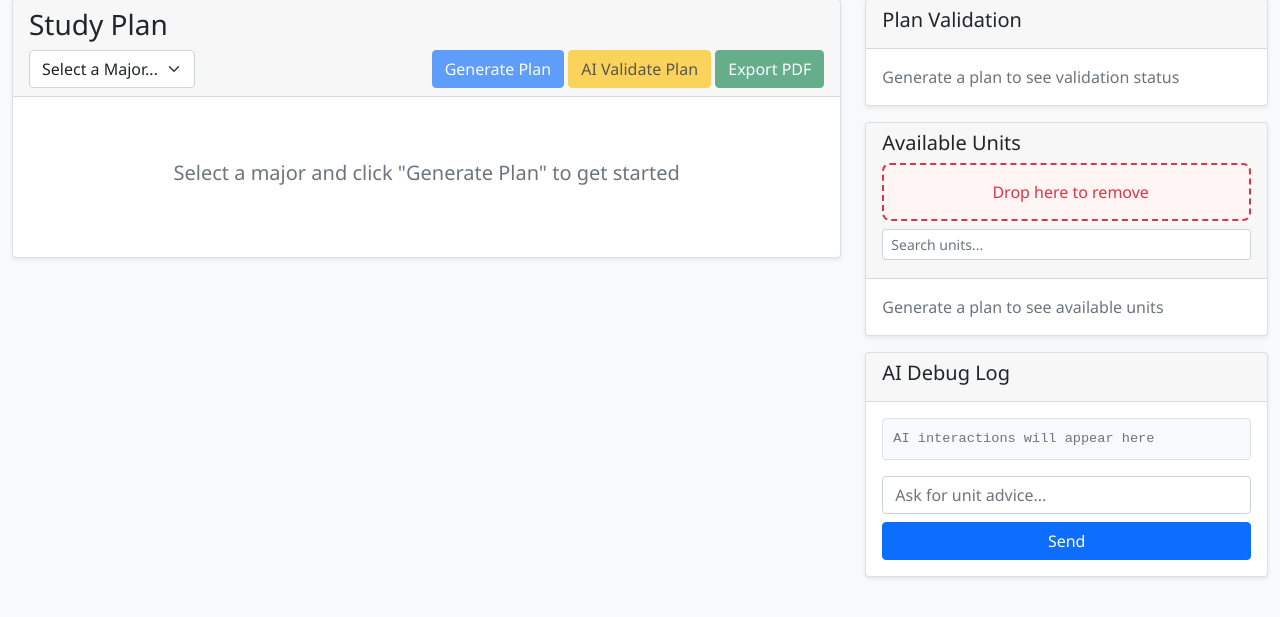
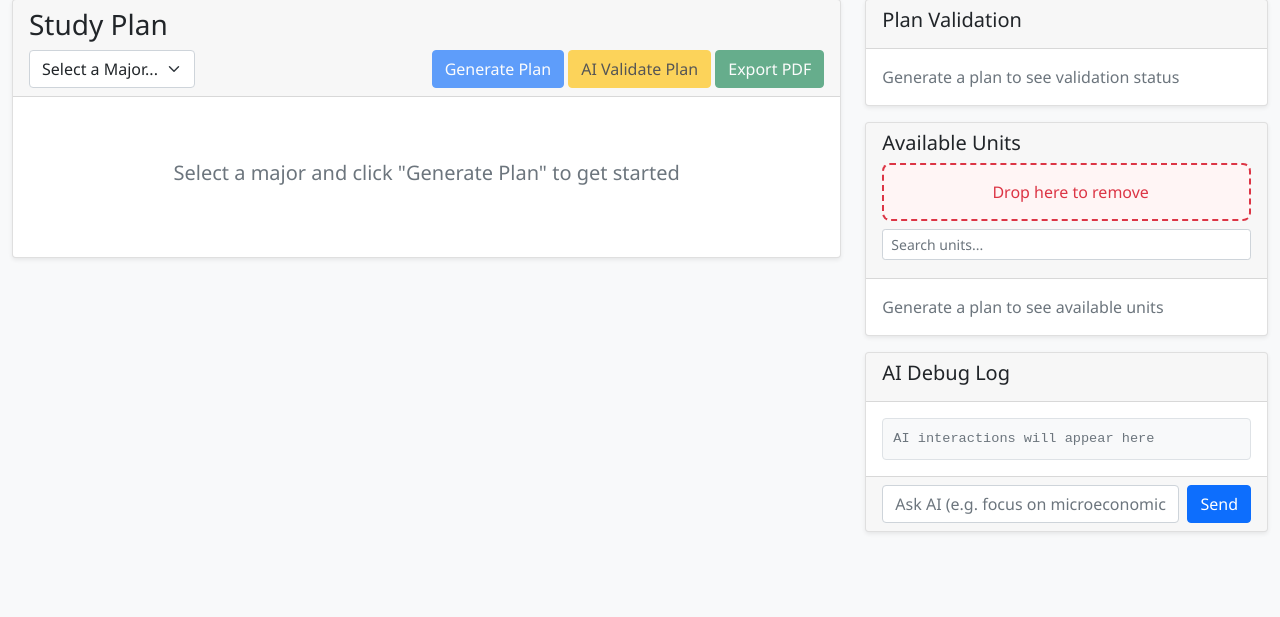
Before and after one commit to meiliyuri/AI-Study-Planner-Group8, a Flask app: page / in a window 1280 px wide. Shown: the part 81-698 px from the top of the page. Run offline with Flask 3, Linux system fonts and the light colour scheme; data that the repository does not hold is empty; some libraries are stand-ins or nearby versions.

Commit message:
add chat

```diff
--- a/app/templates/index.html
+++ b/app/templates/index.html
@@ -15,6 +15,9 @@
                         <button id="generate-plan" class="btn btn-primary" disabled>Generate Plan</button>
                         <button id="ai-validate-plan" class="btn btn-warning" disabled title="Comprehensive AI quality analysis">
                             <i class="fas fa-robot"></i> AI Validate Plan
+                        <span id="ai-status-indicator"
+                              class="badge rounded-pill ms-2"
+                              style="display:none;"></span>
                         <span id="ai-status-indicator"
                               class="badge rounded-pill ms-2"
                               style="display:none;"></span>
@@ -150,10 +153,13 @@
                 <div id="debug-log" class="debug-output">
                     <div class="text-muted">AI interactions will appear here</div>
                 </div>
-                <div class="mt-3">
-                     <input type="text" id="ai-user-input" class="form-control" placeholder="Ask for unit advice...">
-                     <button id="ai-send-btn" class="btn btn-primary mt-2 w-100">Send</button>
-                </div>
+            </div>
+            <div class="card-footer">
+                <form id="ai-chat-form" class="d-flex">
+                    <input id="ai-chat-input" type="text" class="form-control me-2"
+                           placeholder="Ask AI (e.g. focus on microeconomics)">
+                    <button type="submit" class="btn btn-primary">Send</button>
+                </form>
             </div>
         </div>
     </div>
```
